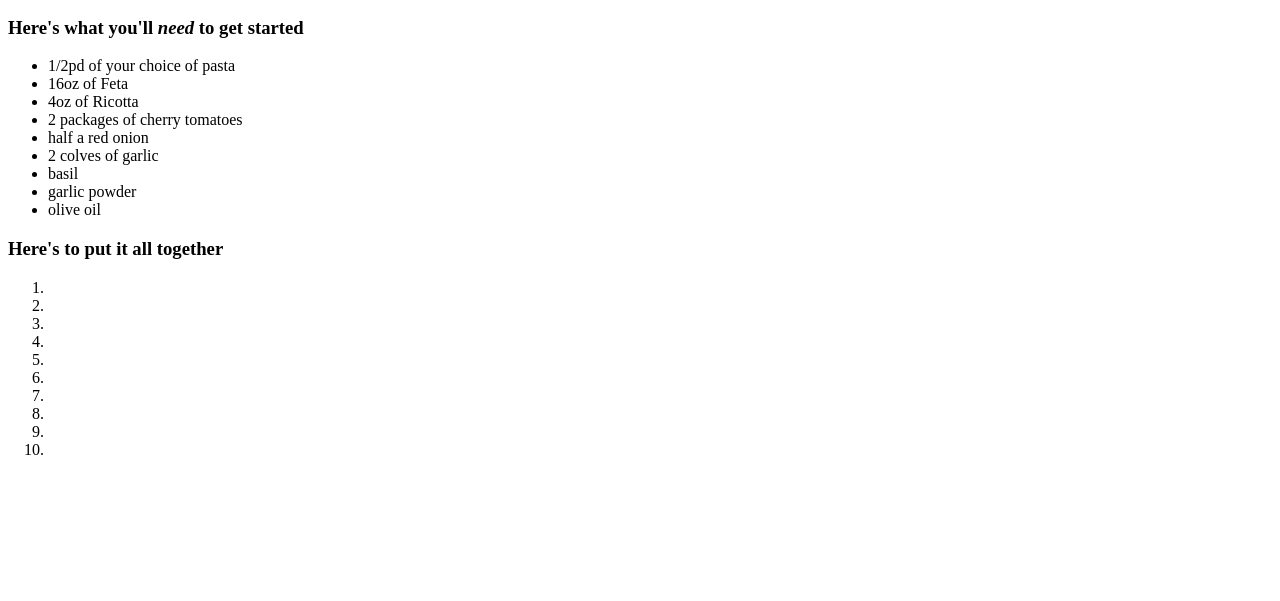
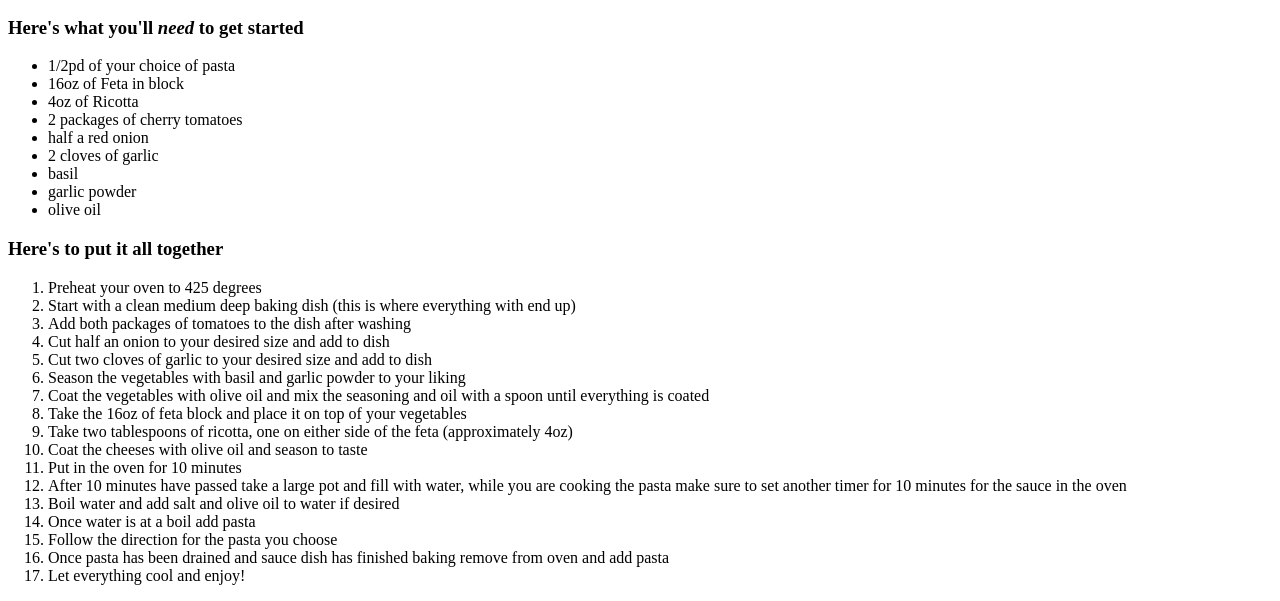
Before and after one commit to AB-f/odin-recipes, a plain HTML site: page recipes/bakedfeta.html in a window 1280 px wide. Shown: the part 972-1573 px from the top of the page. Before the commit the page ends 1447 px from the top, so only its background shows below. Drawn offline with Linux system fonts and the light colour scheme.

Commit message:
lists completed and link on image

```diff
--- a/recipes/bakedfeta.html
+++ b/recipes/bakedfeta.html
@@ -21,11 +21,11 @@
 
         <ul>
             <li>1/2pd of your choice of pasta</li>
-            <li>16oz of Feta</li>
+            <li>16oz of Feta in block </li>
             <li>4oz of Ricotta</li>
             <li>2 packages of cherry tomatoes</li>
             <li>half a red onion</li>
-            <li>2 colves of garlic</li>
+            <li>2 cloves of garlic</li>
             <li>basil</li>
             <li>garlic powder</li>
             <li>olive oil</li>
@@ -34,16 +34,23 @@
         <h3>Here's to put it all together</h3>
 
         <ol>
-            <li></li>
-            <li></li>
-            <li></li>
-            <li></li>
-            <li></li>
-            <li></li>
-            <li></li>
-            <li></li>
-            <li></li>
-            <li></li>
+            <li>Preheat your oven to 425 degrees</li>
+            <li> Start with a clean medium deep baking dish (this is where everything with end up)</li>
+            <li>Add both packages of tomatoes to the dish after washing</li>
+            <li>Cut half an onion to your desired size and add to dish</li>
+            <li>Cut two cloves of garlic to your desired size and add to dish</li>
+            <li>Season the vegetables with basil and garlic powder to your liking</li>
+            <li>Coat the vegetables with olive oil and mix the seasoning and oil with a spoon until everything is coated</li>
+            <li>Take the 16oz of feta block and place it on top of your vegetables</li>
+            <li>Take two tablespoons of ricotta, one on either side of the feta (approximately 4oz)</li>
+            <li>Coat the cheeses with olive oil and season to taste</li>
+            <li>Put in the oven for 10 minutes</li>
+            <li>After 10 minutes have passed take a large pot and fill with water, while you are cooking the pasta make sure to set another timer for 10 minutes for the sauce in the oven</li>
+            <li>Boil water and add salt and olive oil to water if desired</li>
+            <li>Once water is at a boil add pasta</li>
+            <li>Follow the direction for the pasta you choose</li>
+            <li>Once pasta has been drained and sauce dish has finished baking remove from oven and add pasta</li>
+            <li>Let everything cool and enjoy!</li>
 
         </ol>
 
```
